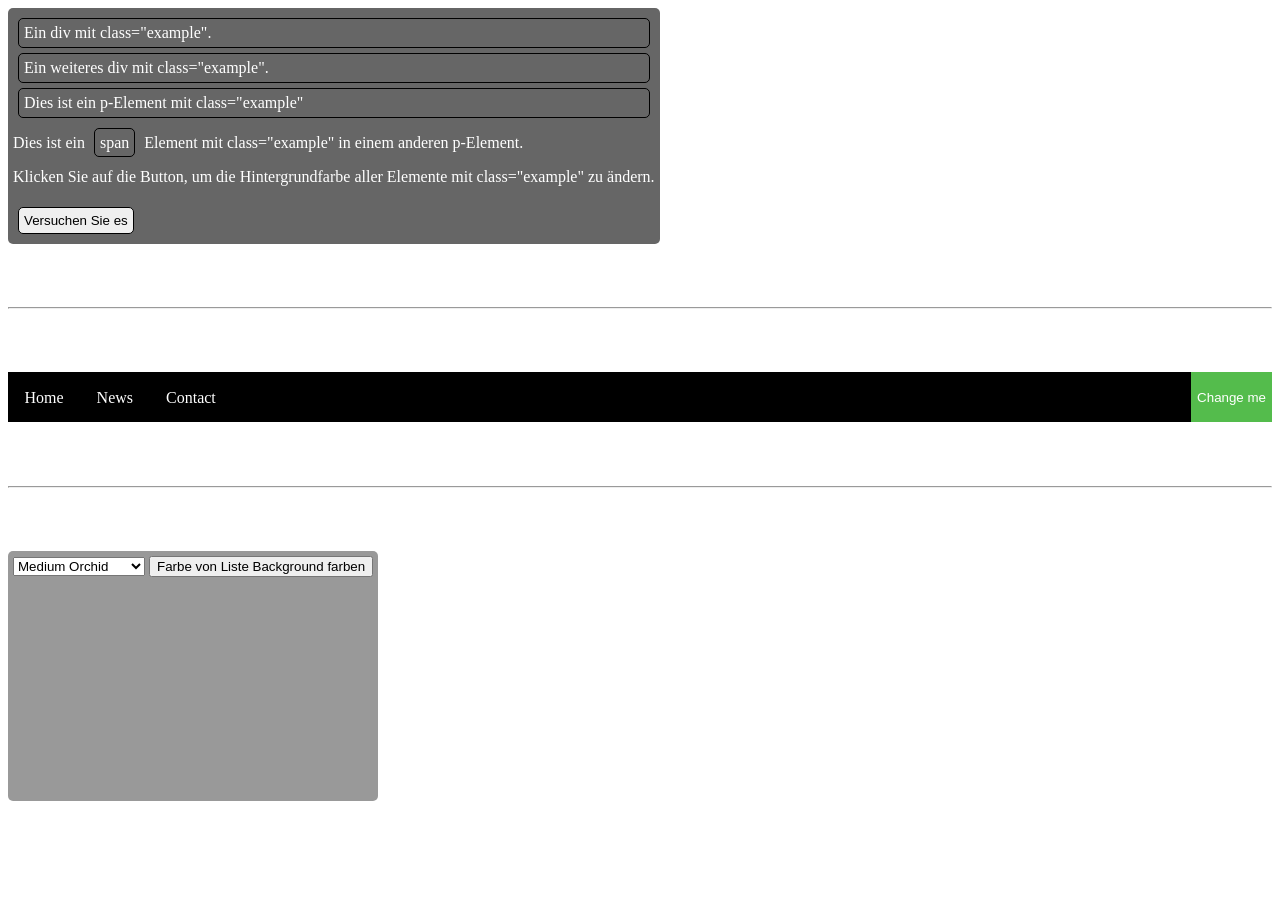
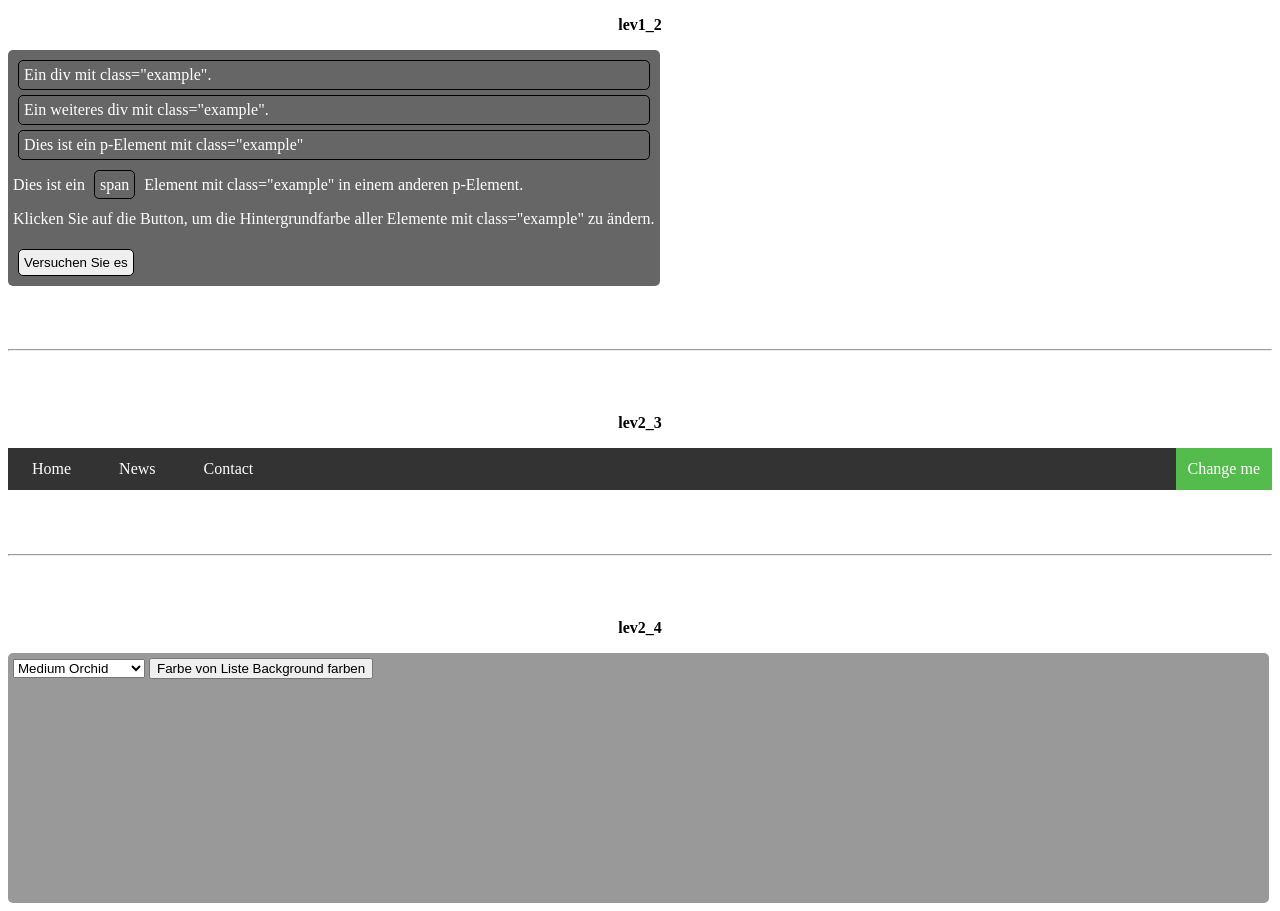
Before and after one commit to WaldiTea/JS-DOMlvl1-2-lev1_2-2_4, a plain HTML site: page index.html in a window 1280 px wide. Before the commit the page ends 809 px from the top, so only its background shows below. Drawn offline with Linux system fonts and the light colour scheme.

Commit message:
second commit

```diff
--- a/assets/js/main.js
+++ b/assets/js/main.js
@@ -2,30 +2,44 @@
 const example = document.getElementsByClassName('example');
 
 myFunction = () => {
+  if(example[0].style.backgroundColor == 'black') {
+    changeExampleColor('#666', 'black', '#efefef');
+  } else {
+    changeExampleColor('black', 'white', 'black');
+  }
+}
+
+function changeExampleColor (bgColor, color, buttonColor) {
   for(let i = 0; i < example.length; i++) {
-    example[i].style.backgroundColor = 'black';
+    example[i].style.backgroundColor = bgColor;
   }
 
-  example[4].style.color = 'white';
+  example[4].style.backgroundColor = buttonColor;
+  example[4].style.color = color;
 }
 
 
 // -----lev2_3-----
-let item = document.getElementsByClassName('item');
+let item = document.getElementsByTagName('li');
 
 changeMe = () => {
   item[0].style.backgroundColor = '#f6c89f';
   item[1].style.backgroundColor = '#ffe7d1';
   item[2].style.backgroundColor = '#4b8e8d';
   item[3].style.backgroundColor = '#396362';
+
+  for(let i = 0; i < item.length; i++) {
+    item[i].style.color = '#333';
+  }
 }
 
 
 // -----lev2_4-----
 const button = document.getElementById('button');
 const changeColor = document.getElementById('farbeAuswahlen');
+const form = document.getElementsByTagName('form')[0];
 
 button.addEventListener('click', function(){
   event.preventDefault();
-  document.body.style.backgroundColor = changeColor.value.toLowerCase().replace(' ', '');
+  form.style.backgroundColor = changeColor.value.toLowerCase().replace(' ', '');
 });
--- a/assets/styles/sass/style.scss
+++ b/assets/styles/sass/style.scss
@@ -1,3 +1,7 @@
+.lesson {
+  text-align: center;
+}
+
 hr {
   margin: 5% 0;
 }
@@ -19,40 +23,37 @@ hr {
 }
 
 // -----lev2_3-----
-.navbar {
-  background: #000;
+ul {
+  background: #333;
   color: #fff;
   display: flex;
-  justify-content: space-between;
+  align-items: center;
+  padding: 0;
 
-  ul {
-    display: flex;
-    padding: 0;
+  li {
+    list-style: none;
+    padding: 0.75rem;
 
-    li {
-      list-style: none;
+    &:last-of-type {
+      background: #54bc4c;
+      border: none;
+      color: #fff;
+      margin-left: auto;
+      padding: 0.75rem;
+      cursor: pointer;
+    }
 
-      a {
-        text-decoration: none;
-        color: inherit;
-        padding: 16.5px;
-
-        &:hover {
-          background: #333;
-        }
-      }
+    a {
+      text-decoration: none;
+      color: inherit;
+      padding: 0.75rem;
     }
-  }
-
-  button {
-    background: #54bc4c;
-    border: none;
-    color: #fff;
   }
 }
 
 // -----lev2_4-----
 form {
+  width: 99%;
   height: 30vh;
   padding: 5px;
   display: inline-block;
--- a/index.html
+++ b/index.html
@@ -9,6 +9,7 @@
   </head>
   <body>
     <!--lev1_2-->
+    <p class="lesson"><b>lev1_2</b></p>
     <div class="style">
       <div class="example">
         Ein div mit class="example".
@@ -30,18 +31,18 @@
       <hr>
 
       <!--lev2_3-->
-      <nav class="navbar">
-        <ul>
-          <li class="item-home"><a class="item" href="#">Home</a></li>
-          <li class="item-news"><a class="item" href="#">News</a></li>
-          <li class="item-contact"><a class="item" href="#">Contact</a></li>
-        </ul>
-        <button class="item" onclick="changeMe()">Change me</button>
-      </nav>
+      <p class="lesson"><b>lev2_3</b></p>
+      <ul>
+        <li class="item-home"><a href="#">Home</a></li>
+        <li class="item-news"><a href="#">News</a></li>
+        <li class="item-contact"><a href="#">Contact</a></li>
+        <li class="item-button" onclick="changeMe()">Change me</li>
+      </ul>
 
       <hr>
 
       <!--lev2_4-->
+      <p class="lesson"><b>lev2_4</b></p>
       <form>
         <select id="farbeAuswahlen">
           <option id="1">Medium Orchid</option>
```
Also changed, not shown: assets/styles/css/style.css, 1 other file.
